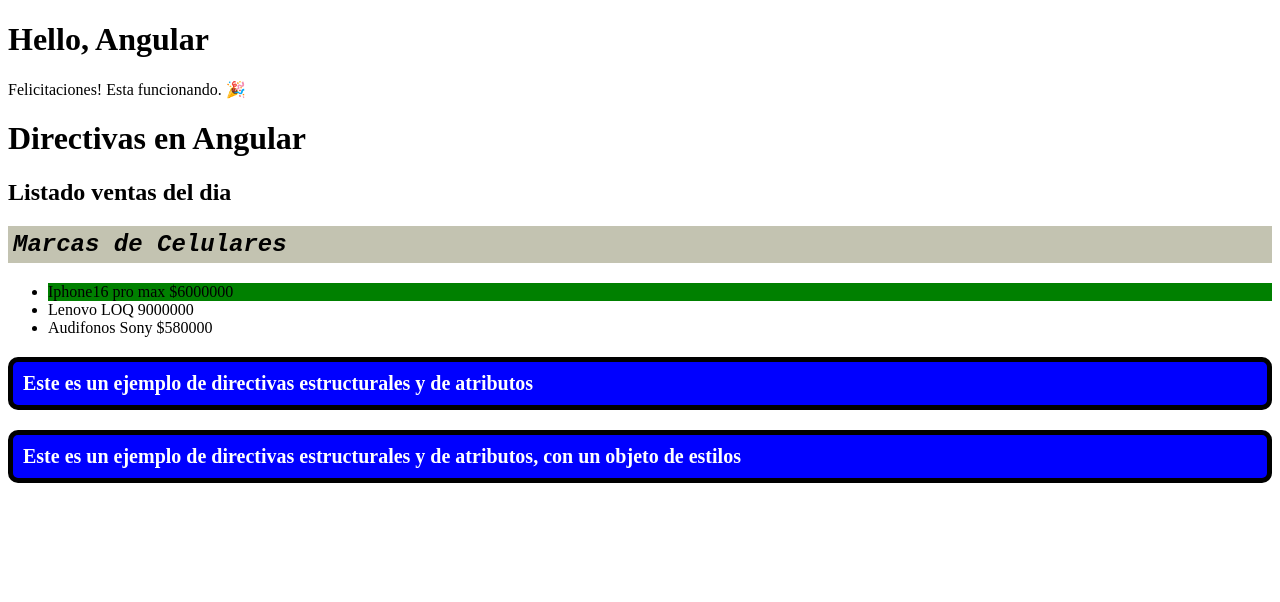
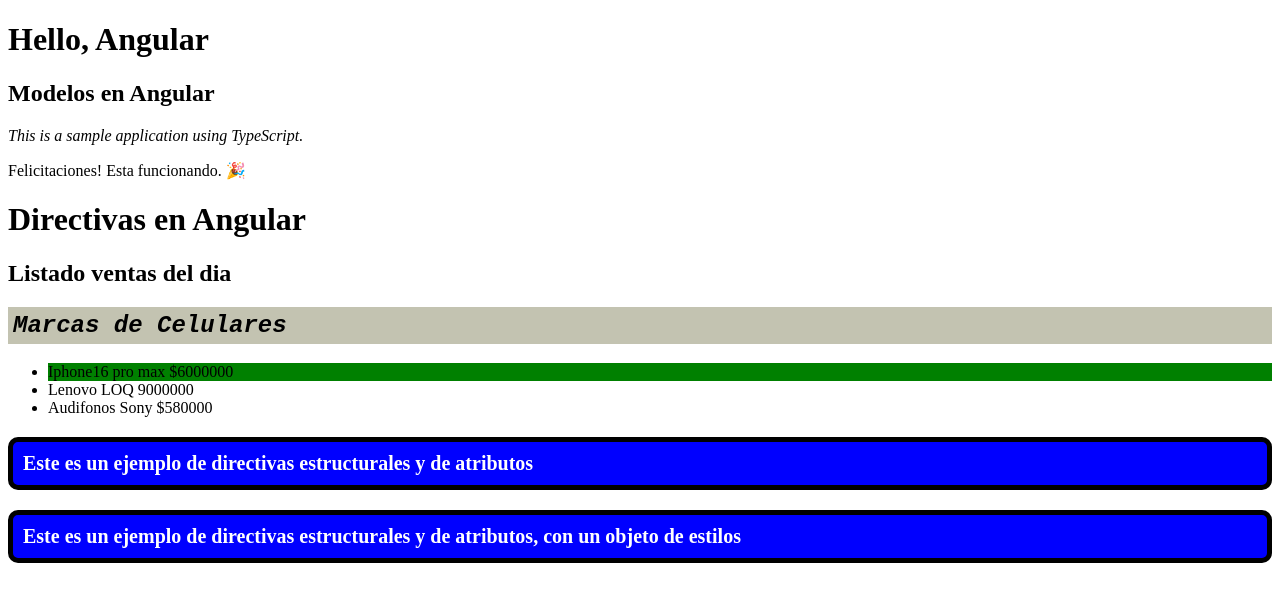
Before and after one commit to Juan8516/03.-Angular, an Angular app: page / in a window 1280 px wide. Shown: the top 602 px of the page. Built offline with nearby package versions, Linux system fonts and the light colour scheme.

Commit message:
uso de modelos: organizacion directorios

```diff
--- a/src/app/app.component.html
+++ b/src/app/app.component.html
@@ -1,4 +1,6 @@
 <h1>Hello, {{ title }}</h1>
+<h2>{{subTitle}}</h2>
+<em>{{description}}</em>
 <p>Felicitaciones! Esta funcionando. 🎉</p>
 
 <!-- <Mi-Producto></Mi-Producto> -->
--- a/src/app/app.ts
+++ b/src/app/app.ts
@@ -3,6 +3,7 @@ import { Ventas } from './components/ventas/ventas';
 import { ProductoComponent } from './components/producto/producto.component';
 import { Usuario } from './components/usuario/usuario';
 import { DescuentosComponent } from './components/descuentos/descuentos.component';
+import { config } from './models/config';
 
 
 @Component({
@@ -13,4 +14,6 @@ import { DescuentosComponent } from './components/descuentos/descuentos.componen
 })
 export class App {
   protected title = 'Angular';
+  subTitle = config.subTitle;
+  description = config.description;
 }
--- /dev/null
+++ b/src/app/models/config.ts
@@ -0,0 +1,7 @@
+export const config = {
+  color: "#4CAF50", // Green color
+  theme: "dark", // Dark theme
+  subTitle: "Modelos en Angular", // Application title
+  description: "This is a sample application using TypeScript.", // Application description
+  url: "https://docs.angular.lat/cli"
+}
```
